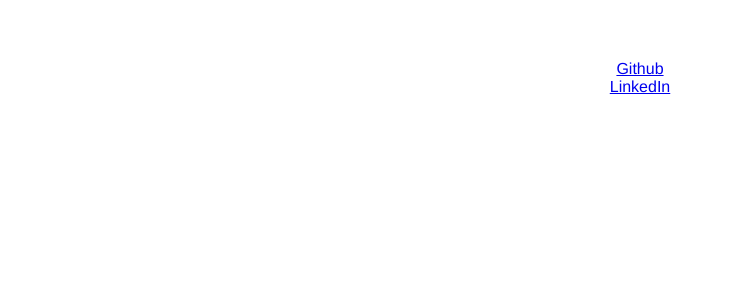
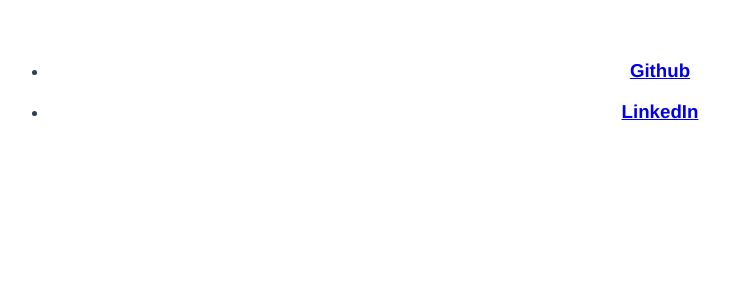
Before and after one commit to BraydenNeale/braydenneale-vue, a Vue app: page / in a window 1280 px wide. Shown: the top 300 px of the page, without its empty margins (0-729 px from the left). Built offline with nearby package versions, Linux system fonts and the light colour scheme.

Commit message:
Add linkcard component

```diff
--- /dev/null
+++ b/src/components/LinkCard.vue
@@ -0,0 +1,17 @@
+<template>
+    <li>
+        <h3>
+            <a :href="url">{{title}}</a>
+        </h3>
+    </li>
+</template>
+
+<script>
+export default {
+    props: ['id', 'title', 'url'],
+}
+</script>
+
+<style scoped>
+
+</style>
--- a/src/components/TheLinks.vue
+++ b/src/components/TheLinks.vue
@@ -1,23 +1,31 @@
 <template>
-    <header v-for="link in links" :key="link.id">
-        <a :href="link.link">{{link.title}}</a>
-    </header>
+<ul>
+    <link-card v-for="link in links"
+        :key="link.id"
+        :title="link.title"
+        :url="link.url"
+    ></link-card>
+</ul>
 </template>
 
 <script>
+import LinkCard from './LinkCard.vue'
 export default {
+    components: {
+        LinkCard,
+    },
     data() {
         return {
             links: [
                 {
                     id: 'github',
                     title: 'Github',
-                    link: 'https://github.com/BraydenNeale'
+                    url: 'https://github.com/BraydenNeale'
                 },
                 {
                     id: 'linkedin',
                     title: 'LinkedIn',
-                    link: 'https://www.linkedin.com/in/brayden-neale-135254102'
+                    url: 'https://www.linkedin.com/in/brayden-neale-135254102'
                 }
             ]
         }
```
